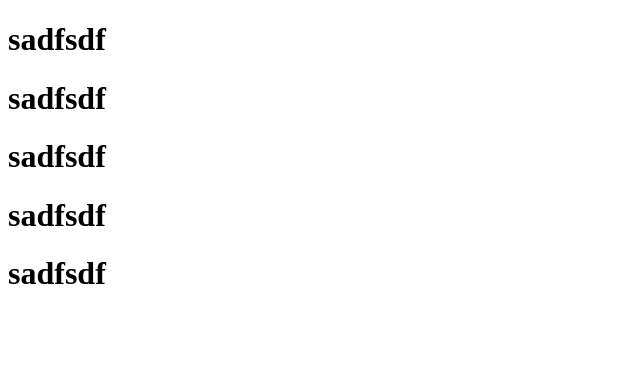
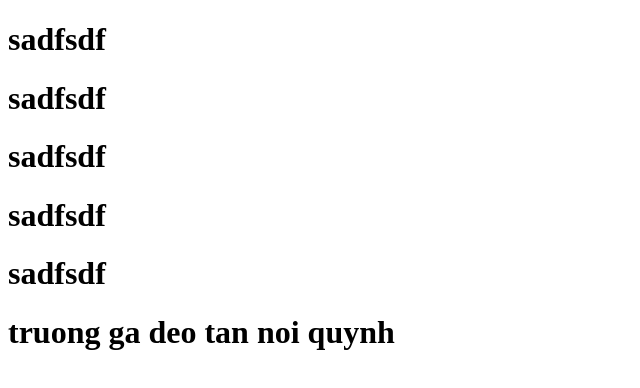
Before and after one commit to Nguyen-Dinh-Truong/web_nong_nghiep, a plain HTML site: page index.html in a window 1280 px wide. Shown: the whole page, without its empty margins (0-640 px from the left). Drawn offline with Linux system fonts and the light colour scheme.

Commit message:
update index.html file

```diff
--- a/index.html
+++ b/index.html
@@ -11,6 +11,7 @@
     <h1>sadfsdf </h1>
     <h1>sadfsdf </h1>
     <h1>sadfsdf </h1>
+    <h1>truong ga deo tan noi quynh</h1>
 
 </body>
 </html>
```
